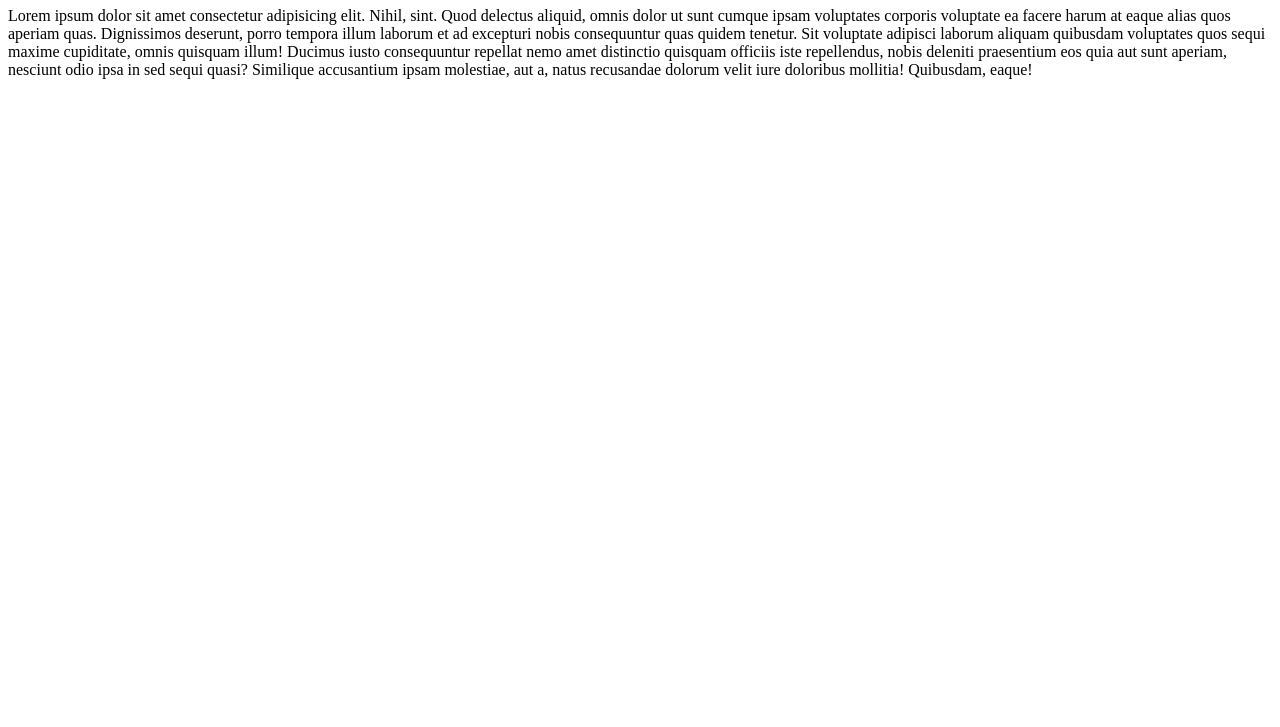
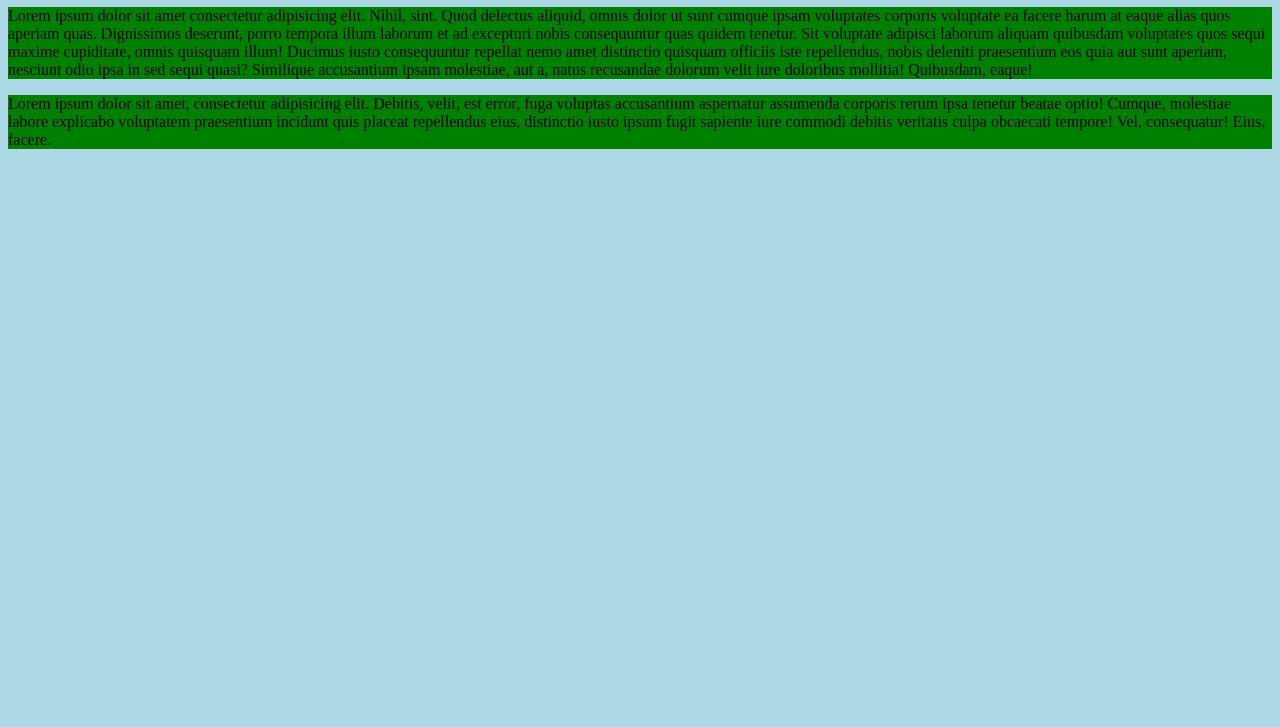
Before and after one commit to dhpcode/22-07-test, a plain HTML site: page index.html in a window 1280 px wide. Shown: the part 73-800 px from the top of the page. Drawn offline with Linux system fonts and the light colour scheme.

Commit message:
Paragraflarga stil berildi va styles.css fayli qo'shildi

```diff
--- /dev/null
+++ b/css/styles.css
@@ -0,0 +1,6 @@
+body {
+    background-color: lightblue;
+}
+p {
+    background-color: green;
+}
--- a/index.html
+++ b/index.html
@@ -4,6 +4,7 @@
 <head>
     <meta charset="UTF-8">
     <meta name="viewport" content="width=device-width, initial-scale=1.0">
+    <link rel="stylesheet" href="css/styles.css">
     <title>Test-Javascript</title>
 </head>
 
@@ -16,6 +17,10 @@
         consequuntur repellat nemo amet distinctio quisquam officiis iste repellendus, nobis deleniti praesentium eos
         quia aut sunt aperiam, nesciunt odio ipsa in sed sequi quasi? Similique accusantium ipsam molestiae, aut a,
         natus recusandae dolorum velit iure doloribus mollitia! Quibusdam, eaque!</p>
+    <p>Lorem ipsum dolor sit amet, consectetur adipisicing elit. Debitis, velit, est error, fuga voluptas accusantium
+        aspernatur assumenda corporis rerum ipsa tenetur beatae optio! Cumque, molestiae labore explicabo voluptatem
+        praesentium incidunt quis placeat repellendus eius, distinctio iusto ipsum fugit sapiente iure commodi debitis
+        veritatis culpa obcaecati tempore! Vel, consequatur! Eius, facere.</p>
 </body>
 
 </html>
```
